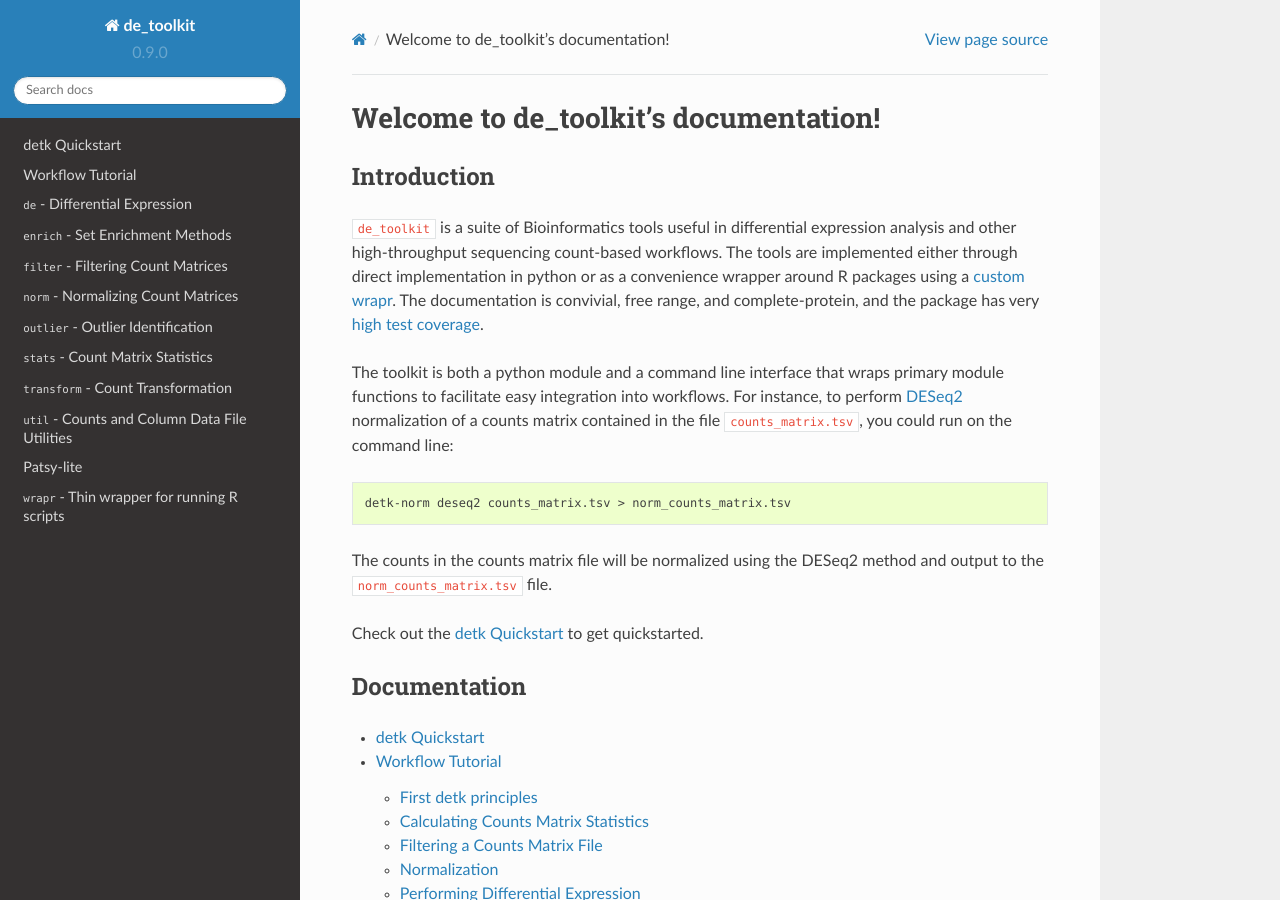
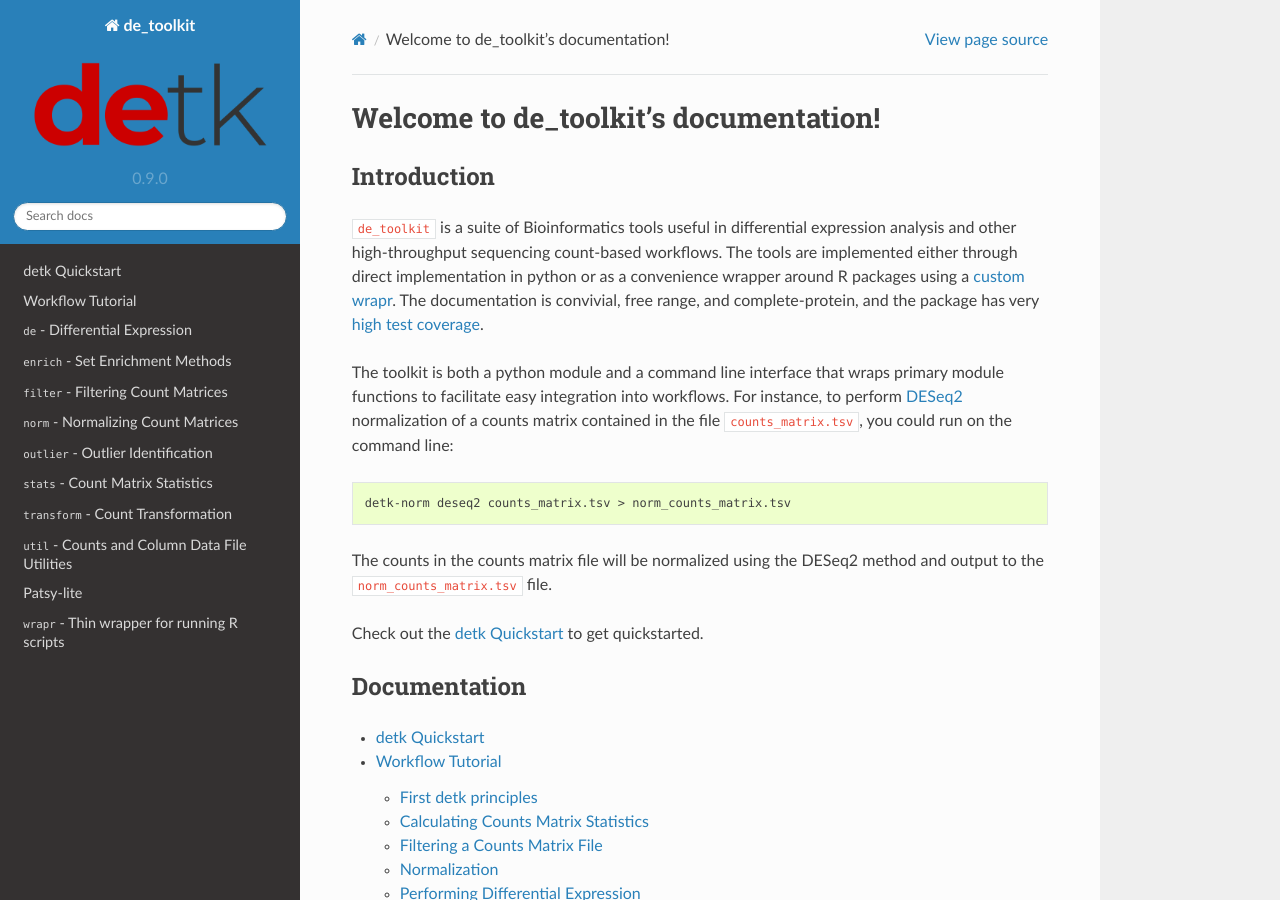
Before and after one commit to BU-Neuromics/de_toolkit, a Sphinx documentation site: the page built from docs/index.rst, in a window 1280 px wide and 900 px high. Built offline with Sphinx 7.4.7 and the Read the Docs theme 2.0.0, drawn with Linux system fonts in a browser that asks for light colours; the version number is read from the project's files by our own code.

Commit message:
added logo to docs index

```diff
--- a/docs/conf.py
+++ b/docs/conf.py
@@ -92,7 +92,7 @@ todo_include_todos = True
 # a list of builtin themes.
 #
 html_theme = 'sphinx_rtd_theme'
-html_logo = 'logo/logo_lowres.png'
+html_logo = 'logo/detk_logo_highres.png'
 
 # Theme options are theme-specific and customize the look and feel of a theme
 # further.  For a list of options available for each theme, see the
```
